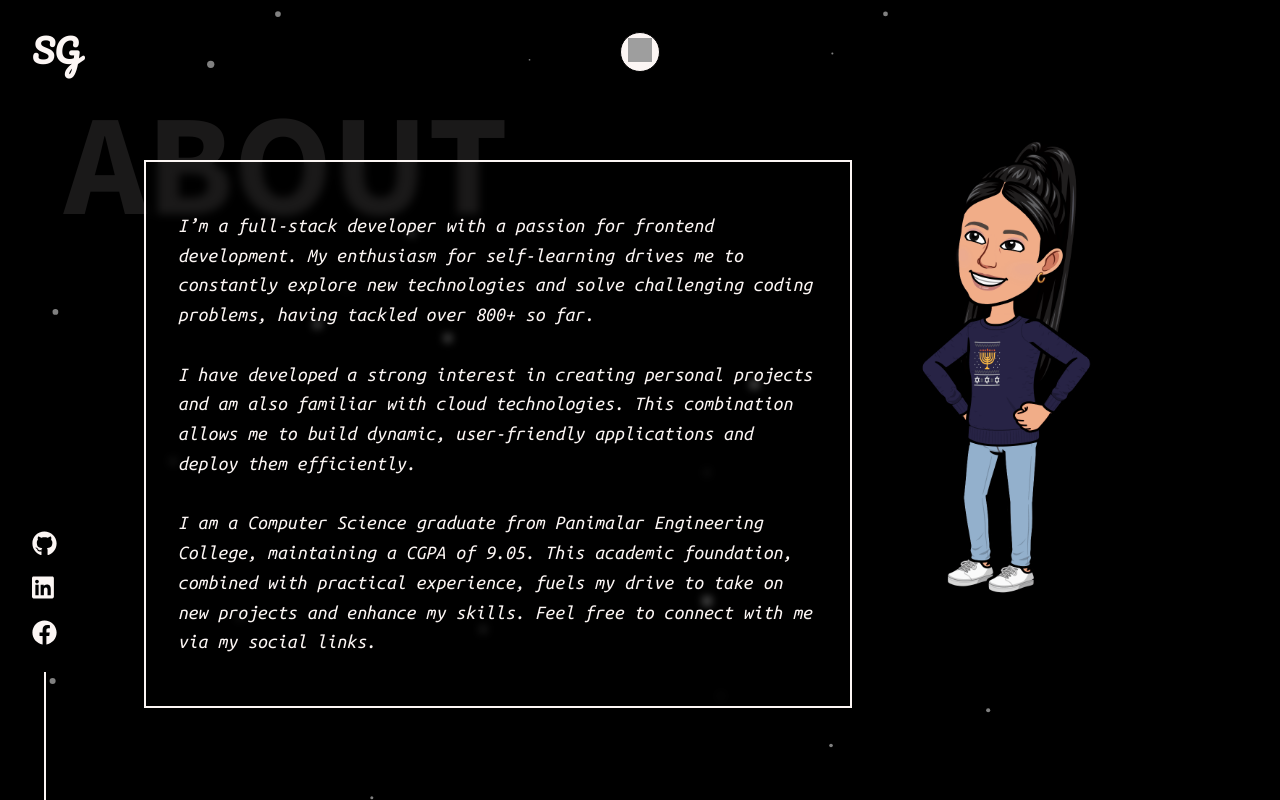
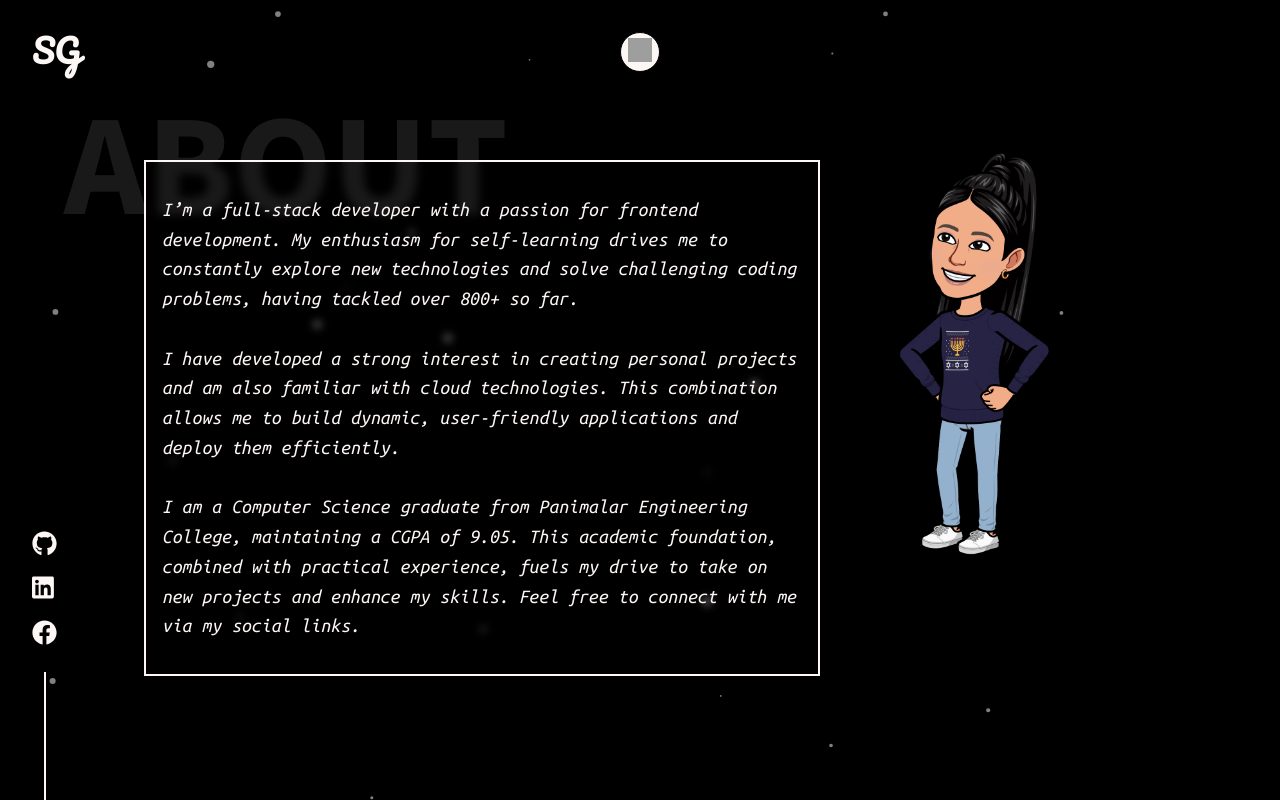
Before and after one commit to Shalini-Ganeshan/Shalini-Portfolio, a React (Create React App) app: page /about in a window 1280 px wide. Built offline with nearby package versions, Linux system fonts and the light colour scheme; grey boxes are pictures that could not be loaded.

Commit message:
Update AboutPage.js

```diff
--- a/src/components/AboutPage.js
+++ b/src/components/AboutPage.js
@@ -1,4 +1,4 @@
-import React,{useCallback} from 'react';
+import React, { useCallback } from 'react';
 import styled, { keyframes, ThemeProvider } from 'styled-components';
 import { DarkTheme } from './Themes';
 import { motion } from 'framer-motion';
@@ -11,7 +11,7 @@ import Particles from 'react-tsparticles';
 import { loadFull } from 'tsparticles';
 
 const Box = styled.div`
-  background-color: ${props => props.theme.body};
+  background-color: ${(props) => props.theme.body};
   width: 100vw;
   height: 100vh;
   position: relative;
@@ -26,20 +26,33 @@ const float = keyframes`
 
 const Myself = styled.div`
   position: absolute;
-  top: 2%;
-  right: 0%;
-  width: 45vw; /* Increased width */
+  top: 5%; // Adjusted for better positioning on smaller screens
+  right: 5%; // Adjusted for better positioning on smaller screens
+  width: 40vw; // Slightly smaller on smaller screens
   animation: ${float} 4s ease infinite;
+
   img {
     width: 100%;
     height: auto;
+  }
+
+  @media (max-width: 768px) {
+    width: 60vw; // Larger on medium screens
+    top: 10%;
+    right: 10%;
+  }
+
+  @media (max-width: 480px) {
+    width: 80vw; // Full width on small screens
+    top: 15%;
+    right: 10%;
   }
 `;
 
 const Main = styled.div`
   border: 2px solid ${(props) => props.theme.text};
   color: ${(props) => props.theme.text};
-  padding: 2rem;
+  padding: 1rem; // Adjusted padding for responsiveness
   width: 50vw;
   height: 60vh;
   z-index: 3;
@@ -55,6 +68,19 @@ const Main = styled.div`
   top: 10rem;
   font-family: 'Ubuntu Mono', monospace;
   font-style: italic;
+
+  @media (max-width: 768px) {
+    width: 70vw; // Wider on medium screens
+    left: 10vw; // Centering adjustments
+    top: 20%; // Adjusting top position
+  }
+
+  @media (max-width: 480px) {
+    width: 90vw; // Full width on small screens
+    left: 5vw; // Centering adjustments
+    top: 25%; // Adjusting top position
+    font-size: calc(0.5rem + 1vw); // Increased font size for readability
+  }
 `;
 
 const ParticleBackground = () => {
@@ -72,11 +98,11 @@ const ParticleBackground = () => {
           events: {
             onClick: {
               enable: false,
-              mode: "push",
+              mode: 'push',
             },
             onHover: {
               enable: false,
-              mode: "repulse",
+              mode: 'repulse',
             },
             resize: true,
           },
@@ -99,10 +125,10 @@ const ParticleBackground = () => {
             },
           },
           color: {
-            value: "#FFFFFF",
+            value: '#FFFFFF',
           },
           shape: {
-            type: "circle",
+            type: 'circle',
           },
           opacity: {
             value: 0.5,
@@ -113,9 +139,9 @@ const ParticleBackground = () => {
           move: {
             enable: true,
             speed: 2,
-            direction: "none",
+            direction: 'none',
             outModes: {
-              default: "bounce",
+              default: 'bounce',
             },
           },
         },
@@ -130,26 +156,24 @@ const AboutPage = () => {
     <ThemeProvider theme={DarkTheme}>
       <Box>
         <ParticleBackground />
-        <LogoComponent theme='dark' />
-        <SocialIcons theme='dark' />
+        <LogoComponent theme="dark" />
+        <SocialIcons theme="dark" />
         <PowerButton />
         <motion.div
           initial={{ opacity: 0 }}
           animate={{ opacity: 1 }}
-          transition={{ duration: 3, ease: "easeIn", delay: 1 }}
+          transition={{ duration: 3, ease: 'easeIn', delay: 1 }}
         >
           <Myself>
             <motion.div
               initial={{ x: '100%', opacity: 0 }}
               animate={{ x: 0, opacity: 1 }}
-              transition={{ duration: 2, ease: "easeIn", delay: 1 }}
+              transition={{ duration: 2, ease: 'easeIn', delay: 1 }}
             >
               <img src={Girl} alt="Girl" />
             </motion.div>
           </Myself>
-          <Main
-
-          >
+          <Main>
             I’m a full-stack developer with a passion for frontend development. My enthusiasm for self-learning drives me to constantly explore new technologies and solve challenging coding problems, having tackled over 800+ so far.
             <br /> <br />
             I have developed a strong interest in creating personal projects and am also familiar with cloud technologies. This combination allows me to build dynamic, user-friendly applications and deploy them efficiently.
```
